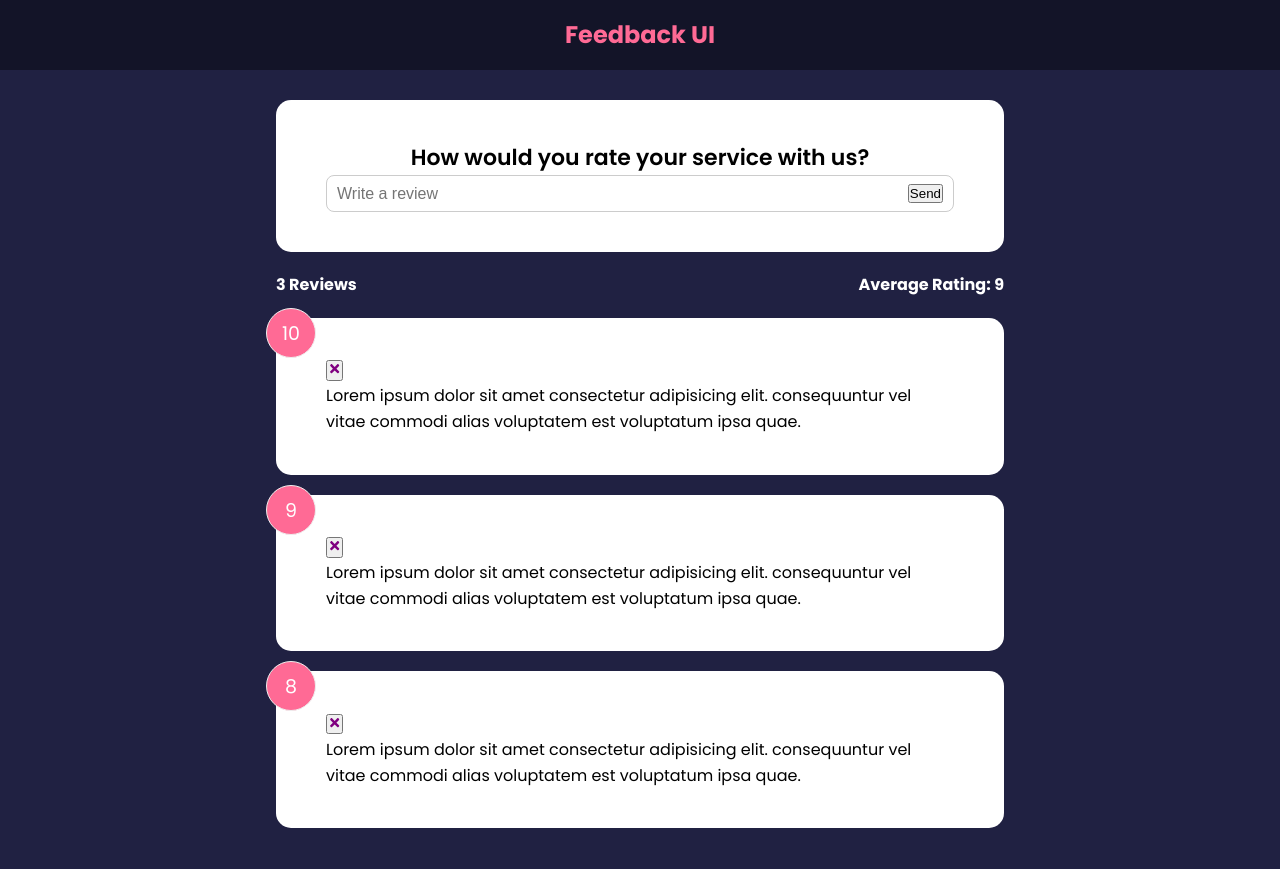
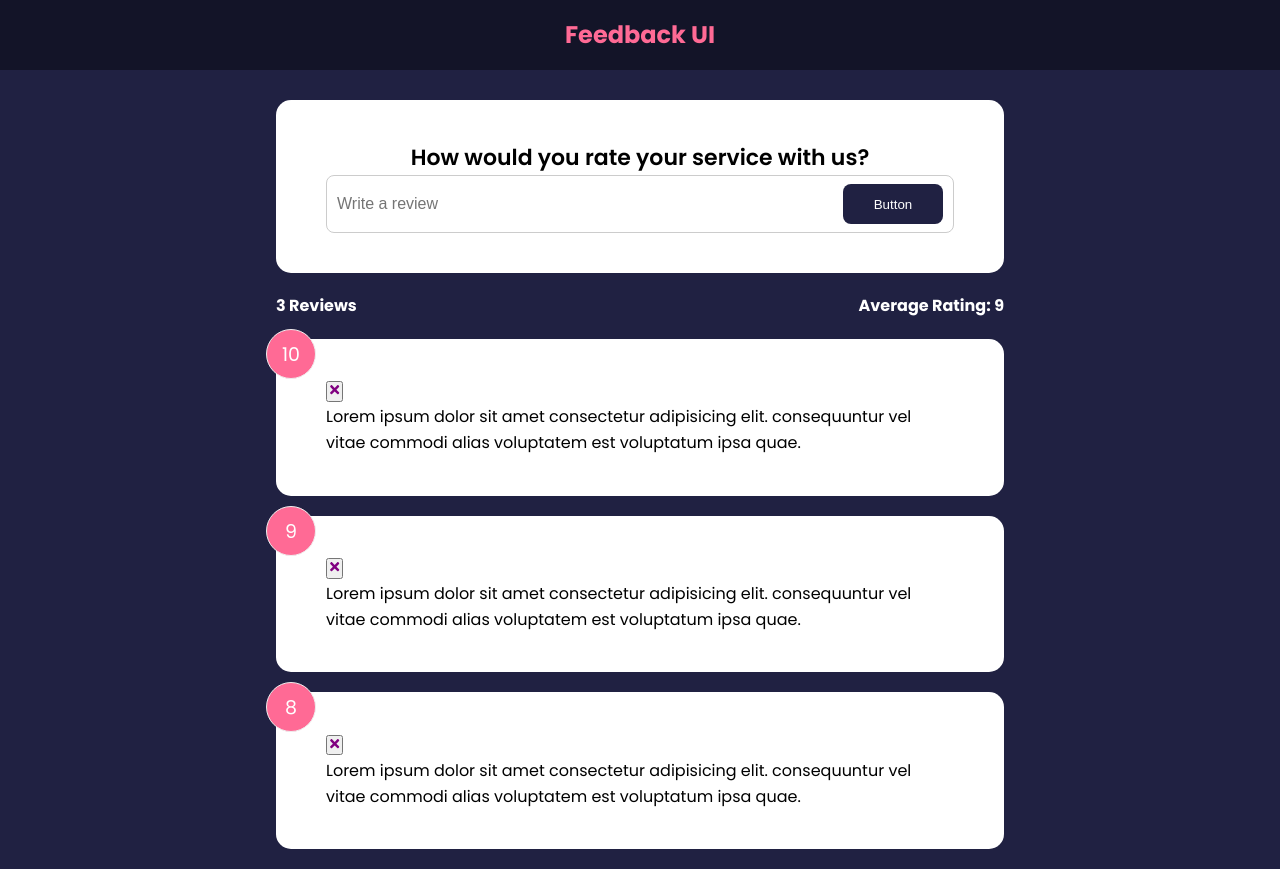
Before and after one commit to miquelespinosa2/feedback-react-app, a React (Create React App) app: page / in a window 1280 px wide. Before the commit the page ends 848 px from the top, so only its background shows below. Built offline with nearby package versions, Linux system fonts and the light colour scheme.

Commit message:
finished 20th lesson

```diff
--- a/src/components/FeedbackForm.jsx
+++ b/src/components/FeedbackForm.jsx
@@ -1,6 +1,7 @@
 import {useState} from 'react'
 import React from 'react'
 import Card from './shared/Card'
+import Button from './shared/Button'
 
 function FeedbackForm() {
   const [text, setText] = useState('')
@@ -15,7 +16,7 @@
         <h2>How would you rate your service with us?</h2>
         <div className="input-group">
           <input onChange={handleTextChange} type="text" placeholder='Write a review' value={text}/>
-          <button type="submit">Send</button>
+          <Button type="submit" >Send</Button>
         </div>
       </form>
     </Card>
--- /dev/null
+++ b/src/components/shared/Button.jsx
@@ -0,0 +1,22 @@
+import PropTypes from 'prop-types'
+import React from 'react'
+
+function Button({ children, version, type, isDisabled }) {
+  return (
+    <button type={type} isDisabled={isDisabled} className={`btn btn-${version}`}>Button</button>
+  )
+}
+
+Button.defaultProps = {
+  version: 'primary',
+  type: 'button',
+  isDisabled: false
+}
+
+Button.propTypes = {
+  children: PropTypes.node.isRequired,
+  version: PropTypes.string,
+  type: PropTypes.string,
+  isDisabled: PropTypes.bool,
+}
+export default Button
```
